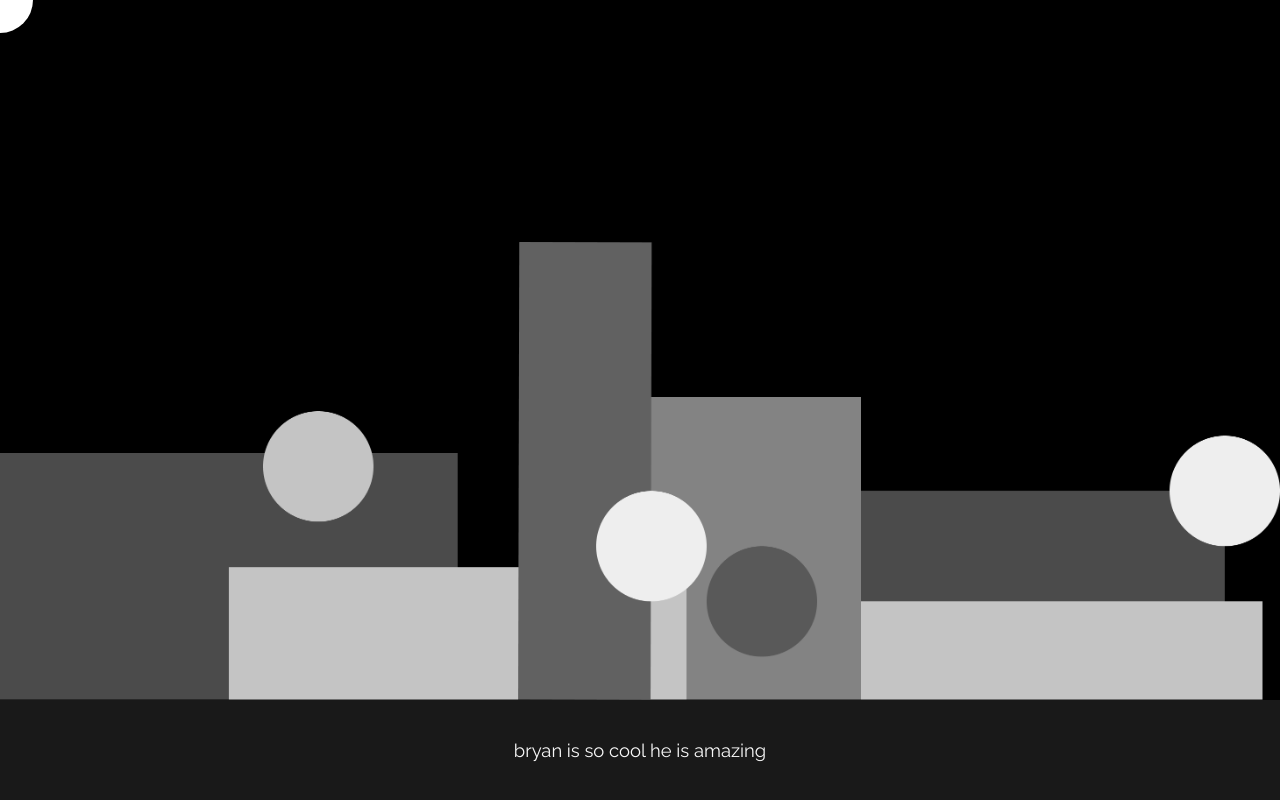
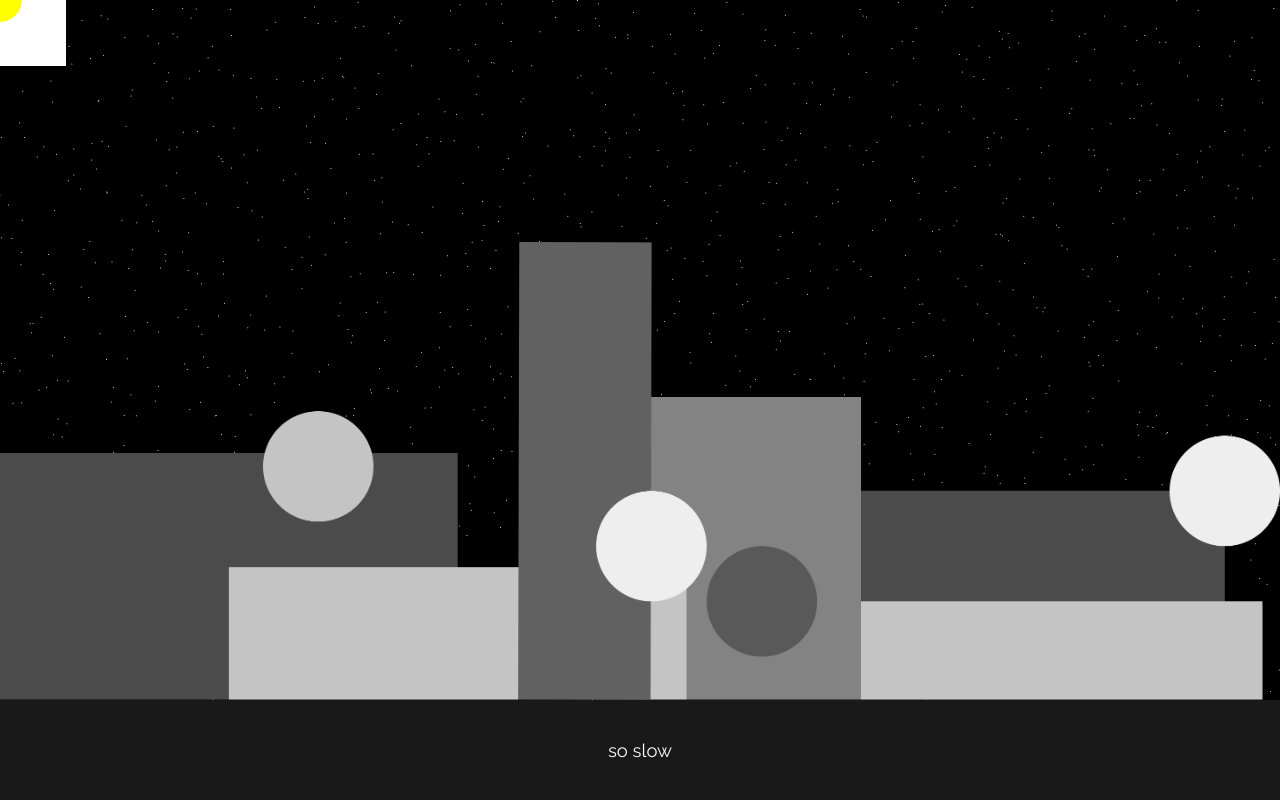
Before and after one commit to BryanPan342/e-motion, a React app: page /story1 in a window 1280 px wide. Shown: the top 800 px of the page. Built offline with nearby package versions, Linux system fonts and the light colour scheme.

Commit message:
make adjustments to the background in movements

```diff
--- a/src/components/pages/Story1/index.tsx
+++ b/src/components/pages/Story1/index.tsx
@@ -4,20 +4,47 @@ import Wireframe from '../../../assets/wireframe.png';
 import Layout, { SceneProps } from '../../shared/Layout';
 import test from '../../sketches/test';
 import test2 from '../../sketches/test2';
+import test3 from '../../sketches/test3';
 
 function Story1(): JSX.Element {
   const history = useHistory();
 
   const content: SceneProps[] = [
 		{
+			sketch: test3,
+			expo: [
+				{
+					text: "ivan chase ball ",
+					duration: 3000,
+				},
+				{
+					text: "so slow ",
+					duration: 2000,
+				},
+				{
+					text: "yo check the stove ",
+					duration: 3000,
+				},
+				{
+					text: "i think your fried rice is burning ",
+					duration: 3000,
+				},
+				{
+					text: "pls dont tell me u use colander",
+					duration: 3000,
+				},
+			],
+			image: Wireframe,
+		},
+		{
 			sketch: test,
 			expo: [
 				{
-          text: 'My parents didn’t know much about deafness. They were young.',
+					text: "My parents didn’t know much about deafness. They were young.",
 					duration: 3000,
 				},
 				{
-          text: 'bryan is so cool he is amazing',
+					text: "bryan is so cool he is amazing",
 					duration: 3000,
 				},
 			],
@@ -27,7 +54,7 @@ function Story1(): JSX.Element {
 			sketch: test2,
 			expo: [
 				{
-          text: 'blah blah blah more text.... asjdfalskdfjlqiwkejflidsf',
+					text: "blah blah blah more text.... asjdfalskdfjlqiwkejflidsf",
 					duration: 3000,
 				},
 			],
@@ -37,7 +64,7 @@ function Story1(): JSX.Element {
 			sketch: test,
 			expo: [
 				{
-          text: 'bryan is so cool he is amazing',
+					text: "bryan is so cool he is amazing",
 					duration: 3000,
 				},
 			],
--- /dev/null
+++ b/src/components/sketches/test3.ts
@@ -0,0 +1,55 @@
+import p5 from 'p5';
+
+export default function sketch(p: p5): void {
+  let canvas: p5.Renderer;
+  let x = 1;
+  let y = 1;
+  const easing = 0.1;
+  let points:p5.Vector[] = [];
+
+  p.setup = () => {
+    canvas = p.createCanvas(window.innerWidth, window.innerHeight);
+    canvas.id('p5-background');
+
+
+    const density = 50;  // number of points in each row.
+    const space = window.innerWidth / density;  // distance between each point
+
+    for (let x = 0; x < window.innerWidth; x += space) {
+			for (let y = 0; y < window.innerHeight; y += space) {
+				const pp = p.createVector(x, y);
+				points.push(pp);
+			}
+		}
+
+
+  };
+
+  p.windowResized = () => {
+    p.resizeCanvas(window.innerWidth, window.innerHeight, false);
+  };
+
+  p.draw = () => {
+    p.background('black');
+    p.noStroke();
+    p.fill(255);
+    for (let i = 0; i < points.length; i++){
+      const angle = p.map(p.noise(points[i].x,points[i].y) , 0 , 1 , 0 , 720);
+
+      points[i].add(p.createVector(p.cos(angle),p.sin(angle)));
+      p.ellipse(points[i].x, points[i].y, 1);
+    }
+
+
+    const dx = p.mouseX - x;
+    x += dx * easing;
+
+    const dy = p.mouseY - y;
+    y += dy * easing;
+
+    p.square(x, y, 66);
+    p.fill('yellow');
+    p.ellipse(p.mouseX, p.mouseY, 44);
+    p.fill('red');
+  };
+}
```
Lines whose indentation alone changed are shown as unchanged.
